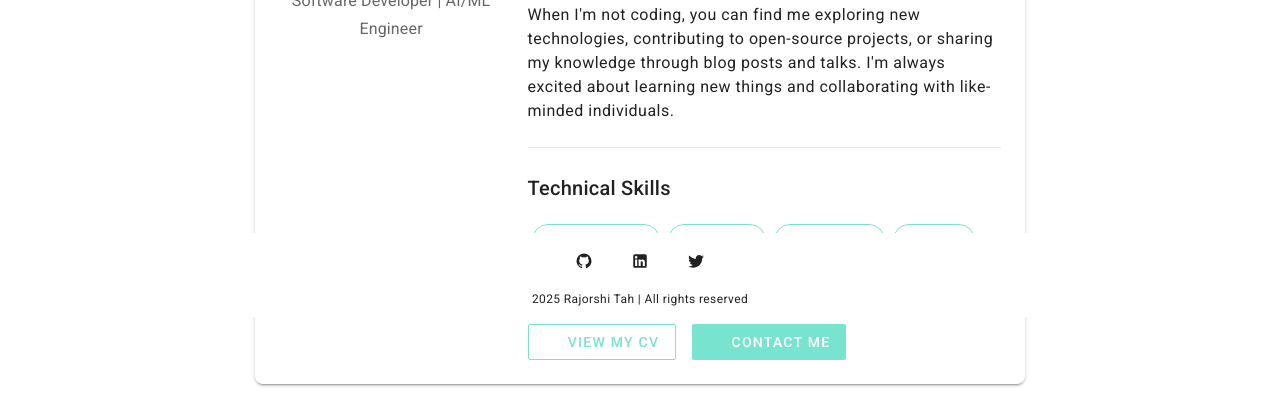
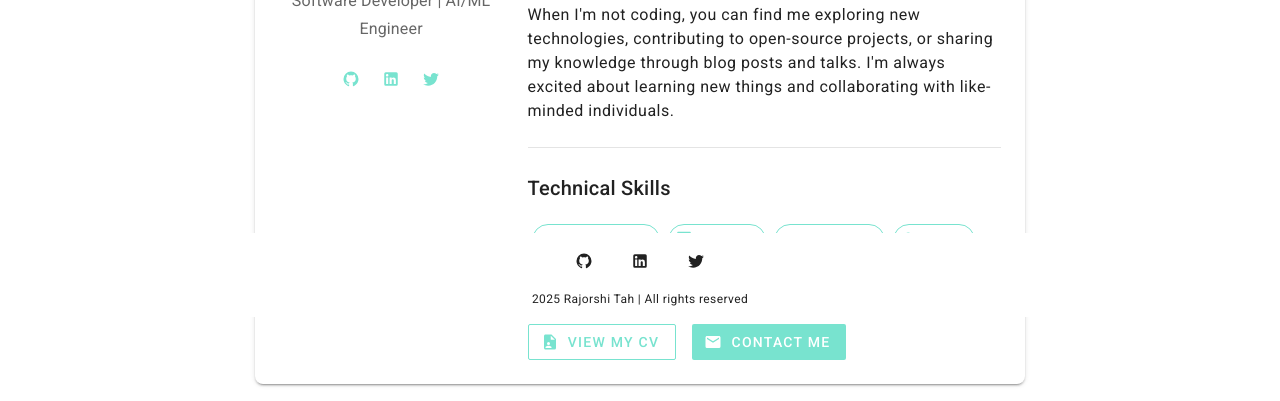
Before and after one commit to rajo19/Portfolio, a Vue app in the folder frontend/: page /about in a window 1280 px wide. Shown: the part 483-884 px from the top of the page. Built offline with nearby package versions, Linux system fonts and the light colour scheme; no server answers.

Commit message:
mdi view changes

```diff
--- a/frontend/src/views/AIView.vue
+++ b/frontend/src/views/AIView.vue
@@ -4,6 +4,15 @@ import { useDisplay } from 'vuetify';
 import axios from 'axios';
 import { marked } from 'marked';
 import DOMPurify from 'dompurify';
+import {
+  mdiRobot,
+  mdiLightbulbOutline,
+  mdiChat,
+  mdiRefresh,
+  mdiAccount,
+  mdiSend,
+  mdiPlus
+} from '@mdi/js';
 
 const { mobile } = useDisplay();
 
@@ -188,7 +197,7 @@ watch(messages, () => {
     <!-- Header -->
     <VRow>
       <VCol cols="12" class="text-center">
-        <VIcon size="64" color="primary" class="mb-4">mdi-robot</VIcon>
+        <VIcon :icon="mdiRobot" size="64" color="primary" class="mb-4" />
         <h1 class="text-h3 font-weight-bold mb-2">AI Assistant</h1>
         <p class="text-body-1 text-medium-emphasis mb-6">
           Ask me anything about Rajorshi's experience, skills, or background
@@ -201,7 +210,7 @@ watch(messages, () => {
       <VCol cols="12" md="8" lg="6">
         <VCard class="pa-4" elevation="1">
           <VCardTitle class="text-h6 mb-3">
-            <VIcon icon="mdi-lightbulb-outline" class="mr-2" />
+            <VIcon :icon="mdiLightbulbOutline" class="mr-2" />
             Suggested Questions
           </VCardTitle>
           <div class="d-flex flex-wrap gap-2">
@@ -233,13 +242,13 @@ watch(messages, () => {
                 size="small"
                 variant="text"
                 color="white"
-                prepend-icon="mdi-plus"
+                :prepend-icon="mdiPlus"
                 @click="clearChat"
                 class="mr-2"
               >
                 New Chat
               </VBtn>
-              <VIcon icon="mdi-chat" class="mr-2" />
+              <VIcon :icon="mdiChat" class="mr-2" />
               Chat with AI
             </VToolbarTitle>
             <VSpacer />
@@ -253,7 +262,7 @@ watch(messages, () => {
               @click="clearChat"
               :disabled="isTyping"
             >
-              <VIcon color="white">mdi-refresh</VIcon>
+              <VIcon :icon="mdiRefresh" color="white" />
             </VBtn>
           </VToolbar>
 
@@ -271,8 +280,8 @@ watch(messages, () => {
                 <div class="message-content">
                   <div class="d-flex align-center mb-2">
                     <VAvatar size="32" :color="message.role === 'user' ? 'primary' : 'secondary'" class="mr-2">
-                      <VIcon v-if="message.role === 'user'" color="white">mdi-account</VIcon>
-                      <VIcon v-else color="white">mdi-robot</VIcon>
+                      <VIcon v-if="message.role === 'user'" :icon="mdiAccount" color="white" />
+                      <VIcon v-else :icon="mdiRobot" color="white" />
                     </VAvatar>
                     <span class="text-caption font-weight-medium">
                       {{ message.role === 'user' ? 'You' : 'AI Assistant' }}
@@ -291,7 +300,7 @@ watch(messages, () => {
             <div v-if="isTyping" class="typing-indicator mb-4">
               <div class="d-flex align-center">
                 <VAvatar size="32" color="secondary" class="mr-2">
-                  <VIcon color="white">mdi-robot</VIcon>
+                  <VIcon :icon="mdiRobot" color="white" />
                 </VAvatar>
                 <div class="typing-dots">
                   <span></span>
@@ -333,7 +342,7 @@ watch(messages, () => {
                     @click="sendMessage"
                     class="send-btn"
                   >
-                    <VIcon>mdi-send</VIcon>
+                    <VIcon :icon="mdiSend" />
                   </VBtn>
                 </template>
               </VTextarea>
--- a/frontend/src/views/AboutView.vue
+++ b/frontend/src/views/AboutView.vue
@@ -14,7 +14,7 @@
                   class="elevation-6"
                 >
                   <template v-slot:error>
-                    <v-icon size="100" color="grey-lighten-1">mdi-account-circle</v-icon>
+                    <v-icon :icon="mdiAccountCircle" size="100" color="grey-lighten-1" />
                   </template>
                 </v-img>
               </v-avatar>
@@ -83,7 +83,7 @@
                 href="/cv"
                 class="mr-4"
               >
-                <v-icon start>mdi-file-account</v-icon>
+                <v-icon :icon="mdiFileAccount" start />
                 View My CV
               </v-btn>
 
@@ -91,7 +91,7 @@
                 color="primary"
                 href="#contact"
               >
-                <v-icon start>mdi-email</v-icon>
+                <v-icon :icon="mdiEmail" start />
                 Contact Me
               </v-btn>
             </v-col>
@@ -106,14 +106,28 @@
 import { ref, computed, onMounted } from 'vue'
 import { useAuthStore } from '@/stores/auth'
 import axios from 'axios'
+import {
+  mdiAccountCircle,
+  mdiGithub,
+  mdiLinkedin,
+  mdiTwitter,
+  mdiCodeBraces,
+  mdiServer,
+  mdiDatabase,
+  mdiBrain,
+  mdiApplicationCog,
+  mdiMonitor,
+  mdiFileAccount,
+  mdiEmail
+} from '@mdi/js'
 
 const authStore = useAuthStore()
 const profileData = ref(null)
 
 const socialIcons = [
-  { icon: 'mdi-github', link: 'https://github.com/rajorshi' },
-  { icon: 'mdi-linkedin', link: 'https://linkedin.com/in/rajorshi-tah' },
-  { icon: 'mdi-twitter', link: 'https://twitter.com/rajorshitah' },
+  { icon: mdiGithub, link: 'https://github.com/rajorshi' },
+  { icon: mdiLinkedin, link: 'https://linkedin.com/in/rajorshi-tah' },
+  { icon: mdiTwitter, link: 'https://twitter.com/rajorshitah' },
 ];
 
 const profilePictureUrl = computed(() => {
@@ -146,12 +160,12 @@ const skillsByCategory = {
 };
 
 const skillIcons = {
-  'Programming': 'mdi-code-braces',
-  'Backend': 'mdi-server',
-  'Databases': 'mdi-database',
-  'AI/ML': 'mdi-brain',
-  'DevOps': 'mdi-application-cog',
-  'Frontend': 'mdi-monitor'
+  'Programming': mdiCodeBraces,
+  'Backend': mdiServer,
+  'Databases': mdiDatabase,
+  'AI/ML': mdiBrain,
+  'DevOps': mdiApplicationCog,
+  'Frontend': mdiMonitor
 };
 </script>
 
--- a/frontend/src/views/BlogView.vue
+++ b/frontend/src/views/BlogView.vue
@@ -12,7 +12,7 @@
     <!-- Create New Post Button (Admin Only) -->
     <v-row v-if="isAuthenticated" class="mb-6">
       <v-col cols="12" class="text-end">
-        <v-btn color="primary" prepend-icon="mdi-plus" @click="openEditor()">
+        <v-btn color="primary" :prepend-icon="mdiPlus" @click="openEditor()">
           New Post
         </v-btn>
       </v-col>
@@ -31,10 +31,10 @@
           >
             <v-card-title class="text-white">{{ post.title }}</v-card-title>
             <v-card-subtitle class="text-white d-flex align-center">
-              <v-icon small color="white" class="mr-1">mdi-account</v-icon>
+              <v-icon :icon="mdiAccount" small color="white" class="mr-1" />
               {{ post.author }}
-              <v-icon small color="white" class="mx-2">mdi-circle-small</v-icon>
-              <v-icon small color="white" class="mr-1">mdi-calendar</v-icon>
+              <v-icon :icon="mdiCircleSmall" small color="white" class="mx-2" />
+              <v-icon :icon="mdiCalendar" small color="white" class="mr-1" />
               {{ formatDate(post.createdAt) }}
             </v-card-subtitle>
           </v-img>
@@ -58,7 +58,7 @@
       </v-col>
 
       <v-col v-if="posts.length === 0" cols="12" class="text-center py-12">
-        <v-icon size="64" class="mb-4">mdi-post-outline</v-icon>
+        <v-icon :icon="mdiPostOutline" size="64" class="mb-4" />
         <h3 class="text-h6">No blog posts yet</h3>
       </v-col>
     </v-row>
@@ -76,6 +76,13 @@ import { ref, onMounted } from 'vue'
 import { useRouter } from 'vue-router'
 import axios from 'axios'
 import { useAuthStore } from '../stores/auth'
+import {
+  mdiPlus,
+  mdiAccount,
+  mdiCircleSmall,
+  mdiCalendar,
+  mdiPostOutline
+} from '@mdi/js'
 
 const router = useRouter()
 const authStore = useAuthStore()
--- a/frontend/src/views/ContactView.vue
+++ b/frontend/src/views/ContactView.vue
@@ -64,7 +64,7 @@
           <v-list lines="two" class="bg-transparent">
             <v-list-item>
               <template v-slot:prepend>
-                <v-icon icon="mdi-email" class="me-4"></v-icon>
+                <v-icon :icon="mdiEmail" class="me-4" />
               </template>
               <v-list-item-title>Email</v-list-item-title>
               <v-list-item-subtitle>rajorshitah9@gmail.com</v-list-item-subtitle>
@@ -72,7 +72,7 @@
 
             <v-list-item>
               <template v-slot:prepend>
-                <v-icon icon="mdi-phone" class="me-4"></v-icon>
+                <v-icon :icon="mdiPhone" class="me-4" />
               </template>
               <v-list-item-title>Phone</v-list-item-title>
               <v-list-item-subtitle>(+81) 80-4817-2852 | (+91) 94748-06123</v-list-item-subtitle>
@@ -80,7 +80,7 @@
 
             <v-list-item>
               <template v-slot:prepend>
-                <v-icon icon="mdi-map-marker" class="me-4"></v-icon>
+                <v-icon :icon="mdiMapMarker" class="me-4" />
               </template>
               <v-list-item-title>Location</v-list-item-title>
               <v-list-item-subtitle>Tokyo, Japan 136-0073</v-list-item-subtitle>
@@ -99,6 +99,11 @@
 <script setup>
 import { ref } from 'vue';
 import axios from 'axios';
+import {
+  mdiEmail,
+  mdiPhone,
+  mdiMapMarker
+} from '@mdi/js';
 
 const form = ref({
   name: '',
```
